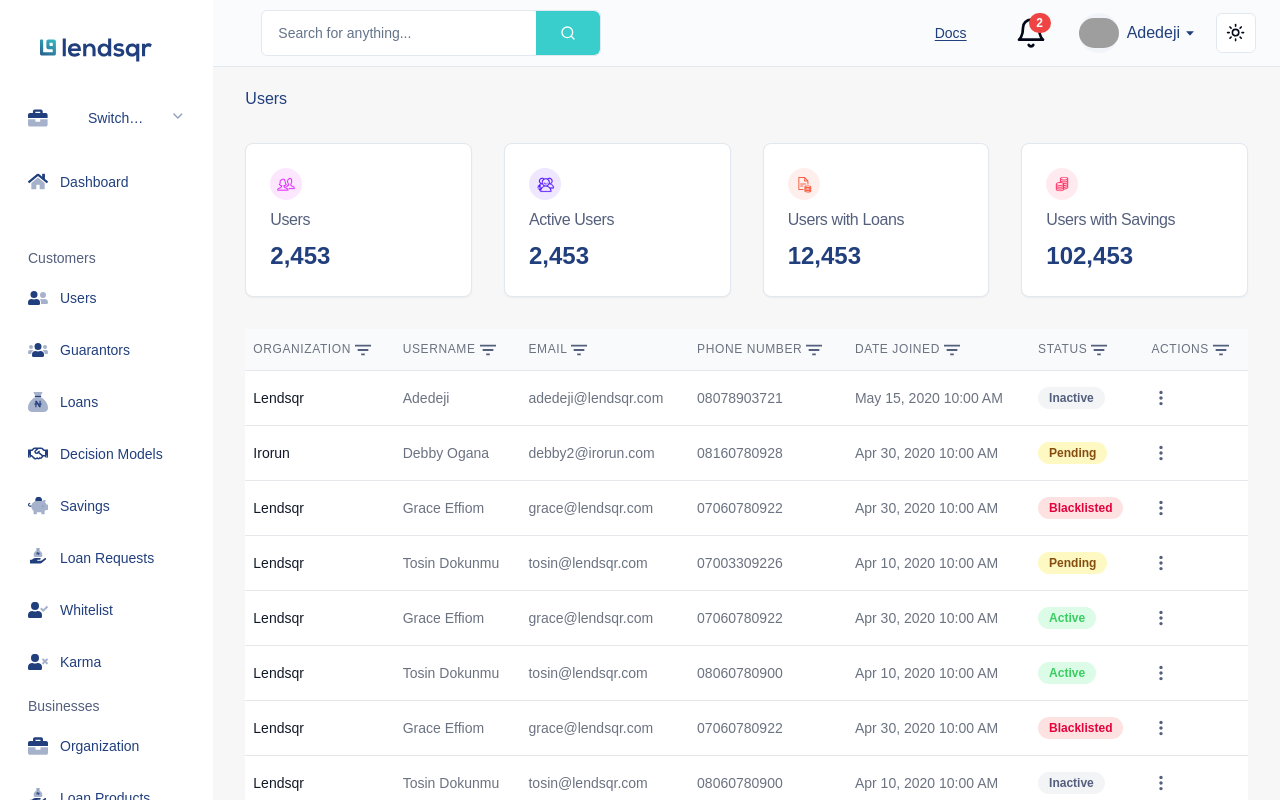
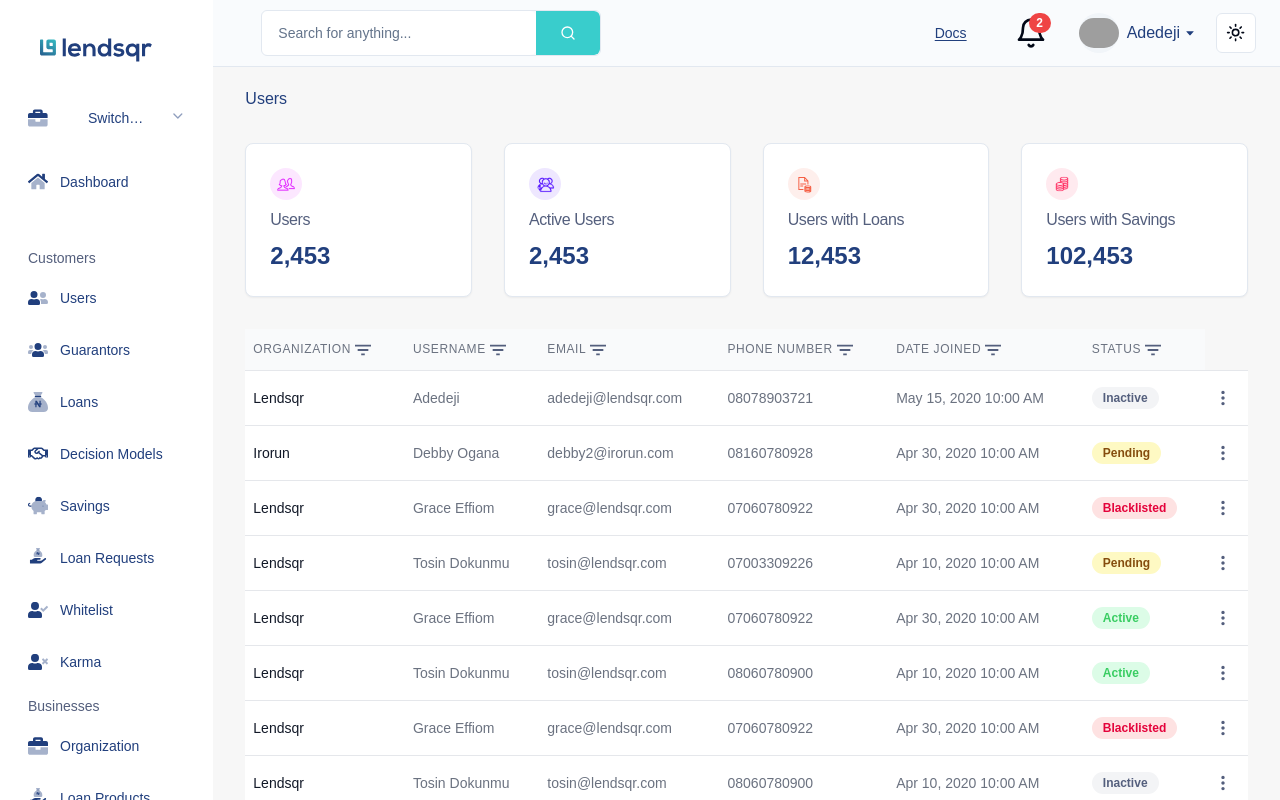
Before and after one commit to Superior212/Lendsqr, a React (Vite) app: page /user/home in a window 1280 px wide. Built offline with nearby package versions, Linux system fonts and the light colour scheme; grey boxes are pictures that could not be loaded.

Commit message:
refactor: Remove "Actions" column from UserTable component

```diff
--- a/src/components/UserTable.tsx
+++ b/src/components/UserTable.tsx
@@ -60,7 +60,6 @@
               "Phone Number",
               "Date Joined",
               "Status",
-              "Actions",
             ].map((header) => (
               <th
                 key={header}
```
